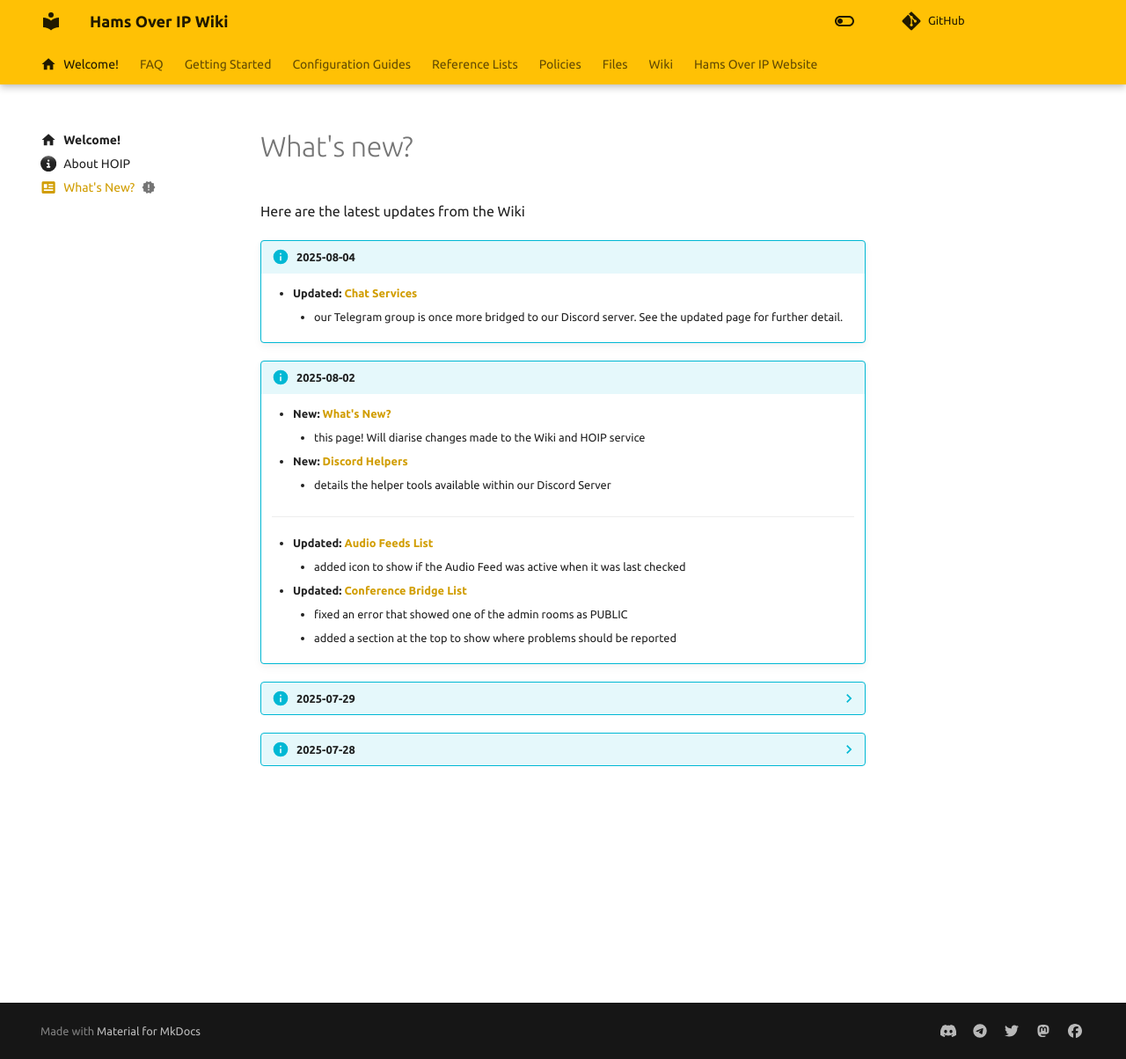
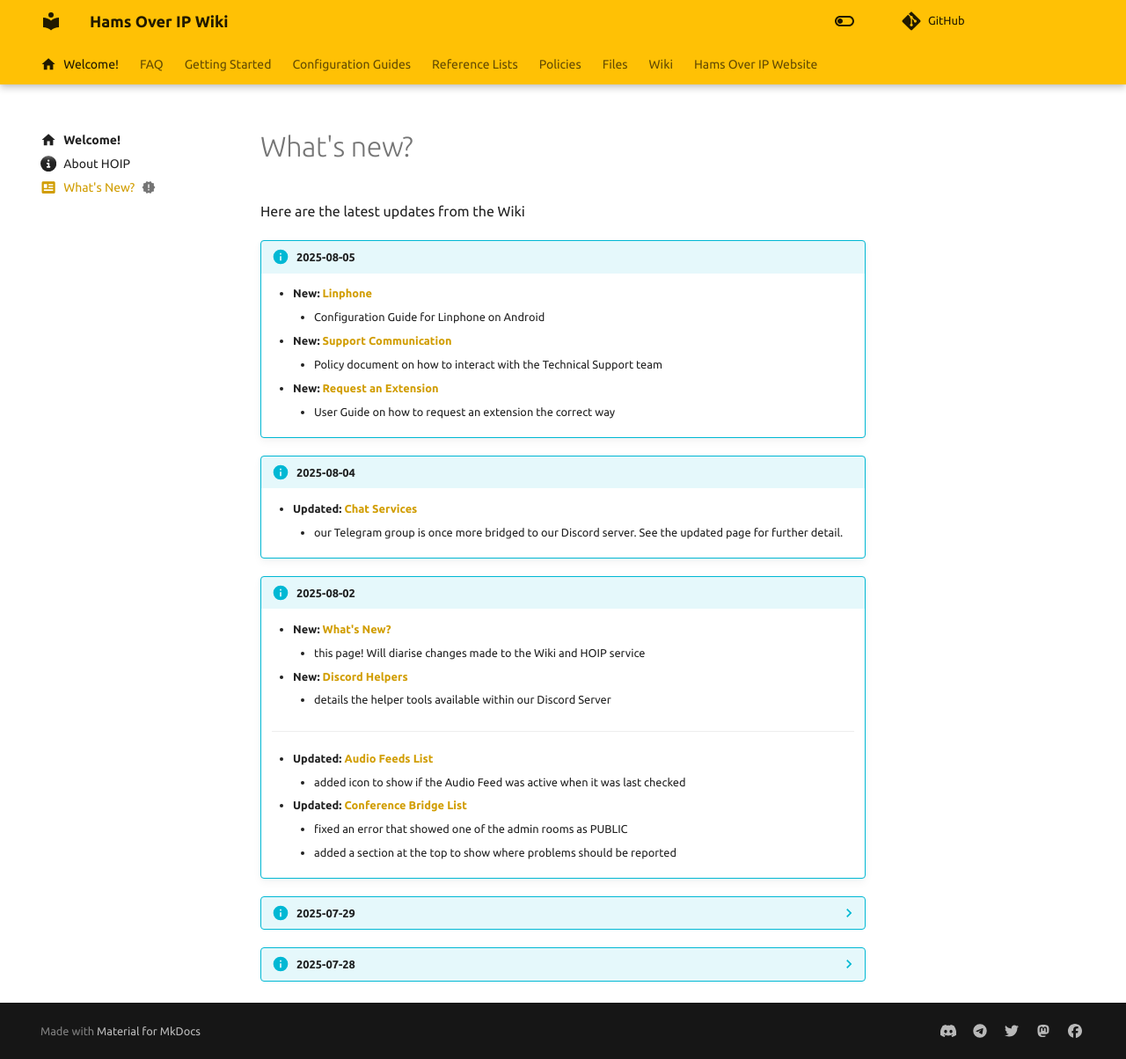
Before and after one commit to hamsoverip/wiki, an MkDocs documentation site: the page built from docs/whats-new.md, in a window 1280 px wide and 1204 px high. Shown: the whole window at 88% size. Built offline with MkDocs 1.6.1 and Material for MkDocs 9.7.7, drawn with Linux system fonts in a browser that asks for light colours; comment, search, counter and statistics services are not loaded.

Commit message:
Update: What's New... because I forgot that one

```diff
--- a/docs/whats-new.md
+++ b/docs/whats-new.md
@@ -6,6 +6,15 @@
 # What's new?
 
 Here are the latest updates from the Wiki
+
+!!! info "2025-08-05"
+
+    * **New: [Linphone](./guides/endpoints/softphones/linphone.md)**
+        - Configuration Guide for Linphone on Android
+    * **New: [Support Communication](./policies/support-communication.md)**
+        - Policy document on how to interact with the Technical Support team
+    * **New: [Request an Extension](./guides/user/request-extension.md)**
+        - User Guide on how to request an extension the correct way
 
 !!! info "2025-08-04"
 
```
